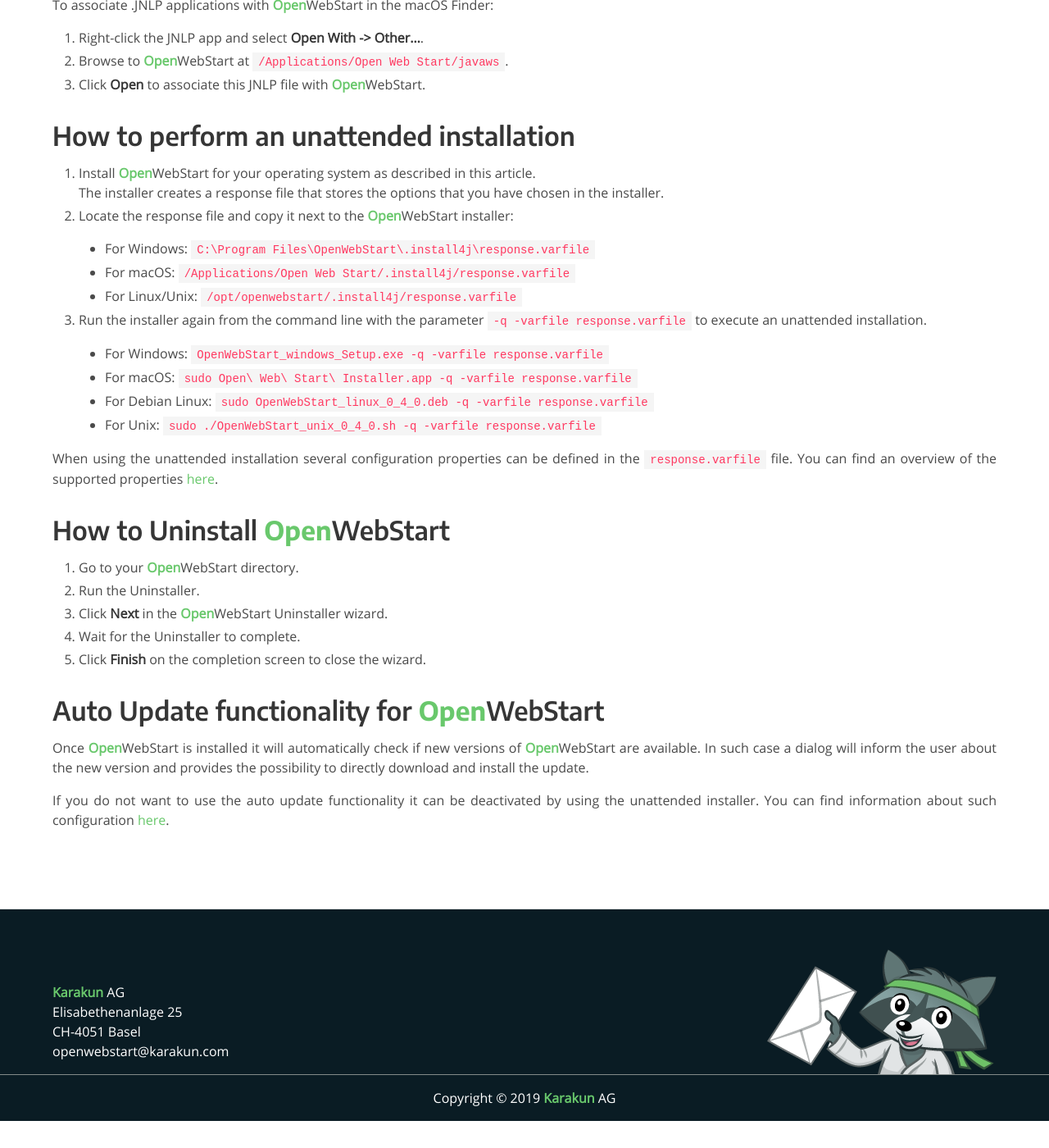
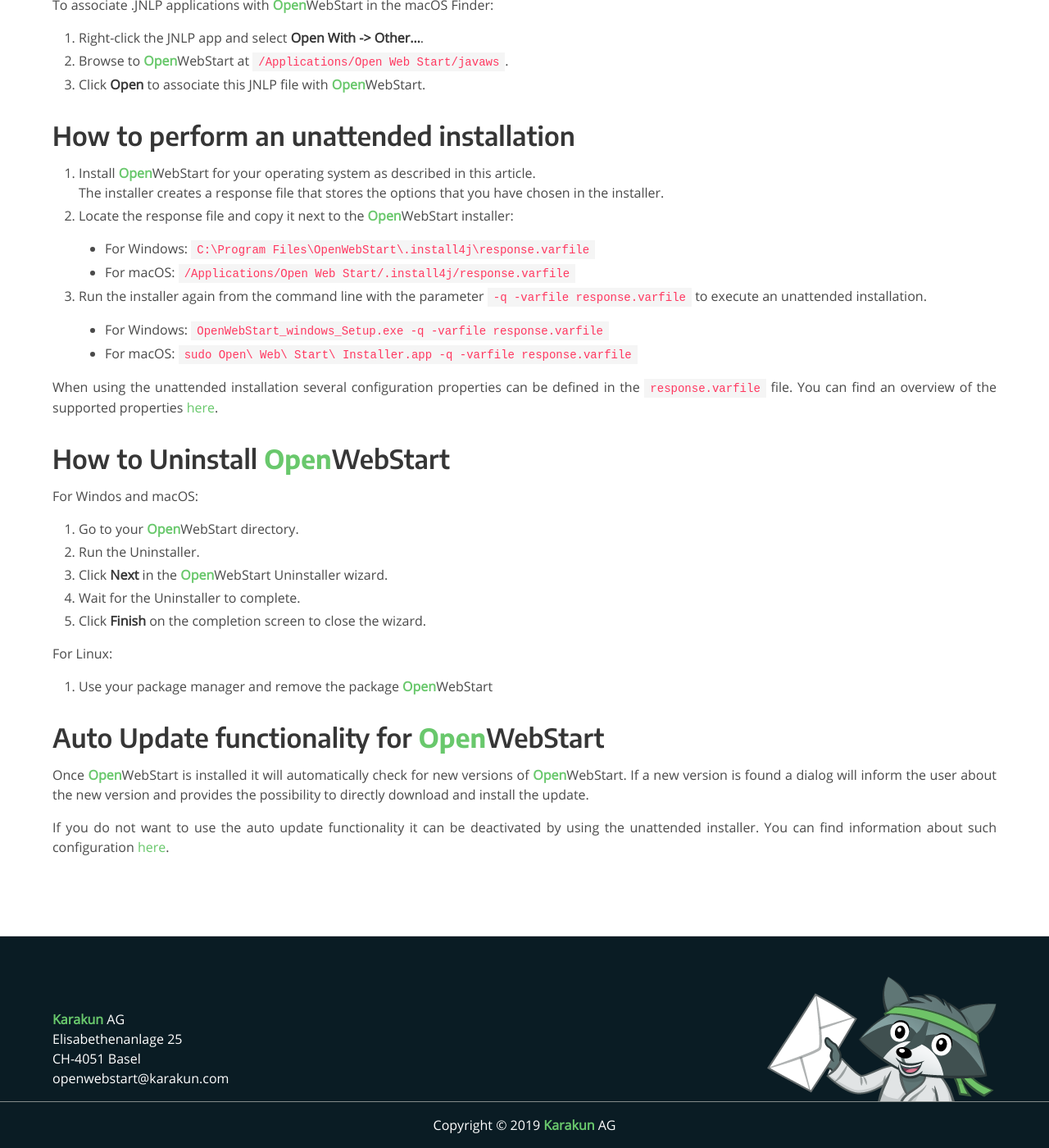
Before and after one commit to karakun/openwebstart-page, a Jekyll site: the page built from installation.md, in a window 1280 px wide and 1400 px high, scrolled down 2411 px. Shown: the whole window at 82% size. Built offline with Jekyll 4.4.1, drawn with Linux system fonts in a browser that asks for light colours; comment, search, counter and statistics services are not loaded; before the commit the page ends 3778 px from its top, so only the background shows below that; some of the changed text lies outside the part shown.

Commit message:
update docu to unatended installation

```diff
--- a/installation.md
+++ b/installation.md
@@ -12,7 +12,7 @@
 
 # How to install <span class="my-karakun">Open</span>WebStart
 
-<span class="my-karakun">Open</span>WebStart 0.4.0 comes with a user-friendly installer. Download the "stable" build to try out the <span class="text-highlight">Open<span>WebStart</span></span> alpha release now!
+<span class="my-karakun">Open</span>WebStart 0.5.0 comes with a user-friendly installer. Download the "stable" build to try out the <span class="text-highlight">Open<span>WebStart</span></span> alpha release now!
 
 <span class="my-karakun">Open</span>WebStart is released under the [GPL mit Classpath Exception](https://github.com/karakun/OpenWebStart/blob/master/LICENSE.md) license.
 
@@ -44,7 +44,7 @@
 
 ## How to Install <span class="my-karakun">Open</span>WebStart on macOS
 
-1. Go to the [download area](/download) and download `OpenWebStart_macos_0_4_0.dmg`.
+1. Go to the [download area](/download) and download `OpenWebStart_macos_0_5_0.dmg`.
 1. Open the OpenWebStart disk image (DMG file) to mount it.
 1. Run the `Open Web Start Installer.app`.
 1. Choose a language and click **OK** to open the <span class="my-karakun">Open</span>WebStart Setup wizard.
@@ -95,32 +95,32 @@
 1. Locate the response file and copy it next to the <span class="my-karakun">Open</span>WebStart installer:
    * For Windows: `C:\Program Files\OpenWebStart\.install4j\response.varfile`
    * For macOS: `/Applications/Open Web Start/.install4j/response.varfile`
-   * For Linux/Unix: `/opt/openwebstart/.install4j/response.varfile`
 1. Run the installer again from the command line with the parameter `-q -varfile response.varfile` to execute an unattended installation.
    * For Windows: `OpenWebStart_windows_Setup.exe -q -varfile response.varfile`
    * For macOS: `sudo Open\ Web\ Start\ Installer.app -q -varfile response.varfile`
-   * For Debian Linux: `sudo OpenWebStart_linux_0_4_0.deb -q -varfile response.varfile`
-   * For Unix: `sudo ./OpenWebStart_unix_0_4_0.sh -q -varfile response.varfile`
 
 When using the unattended installation several configuration properties can be defined in the
 `response.varfile` file. You can find an overview of the supported properties
-[here](TODO: LINK TO NEW CONFIG PAGE).
+[here](/config-properties).
 
 # How to Uninstall <span class="my-karakun">Open</span>WebStart
 
+For Windos and macOS:
 1. Go to your <span class="my-karakun">Open</span>WebStart directory.
 1. Run the Uninstaller.
 1. Click **Next** in the <span class="my-karakun">Open</span>WebStart Uninstaller wizard.
 1. Wait for the Uninstaller to complete.
 1. Click **Finish** on the completion screen to close the wizard.
 
+For Linux:
+1. Use your package manager and remove the package <span class="my-karakun">Open</span>WebStart
 
 # Auto Update functionality for <span class="my-karakun">Open</span>WebStart
 
-Once <span class="my-karakun">Open</span>WebStart is installed it will automatically check if new
-versions of <span class="my-karakun">Open</span>WebStart are available. In such case a dialog
-will inform the user about the new version and provides the possibility to directly download and
-install the update.
+Once <span class="my-karakun">Open</span>WebStart is installed it will automatically check for new
+versions of <span class="my-karakun">Open</span>WebStart.
+If a new version is found a dialog will inform the user about the new version
+and provides the possibility to directly download and install the update.
 
 If you do not want to use the auto update functionality it can be deactivated by using the unattended
-installer. You can find information about such configuration [here](TODO: LINK TO NEW CONFIG PAGE).
+installer. You can find information about such configuration [here](/config-properties).
```
Also changed, not shown: other parts of installation.md (+1 -1 lines).
